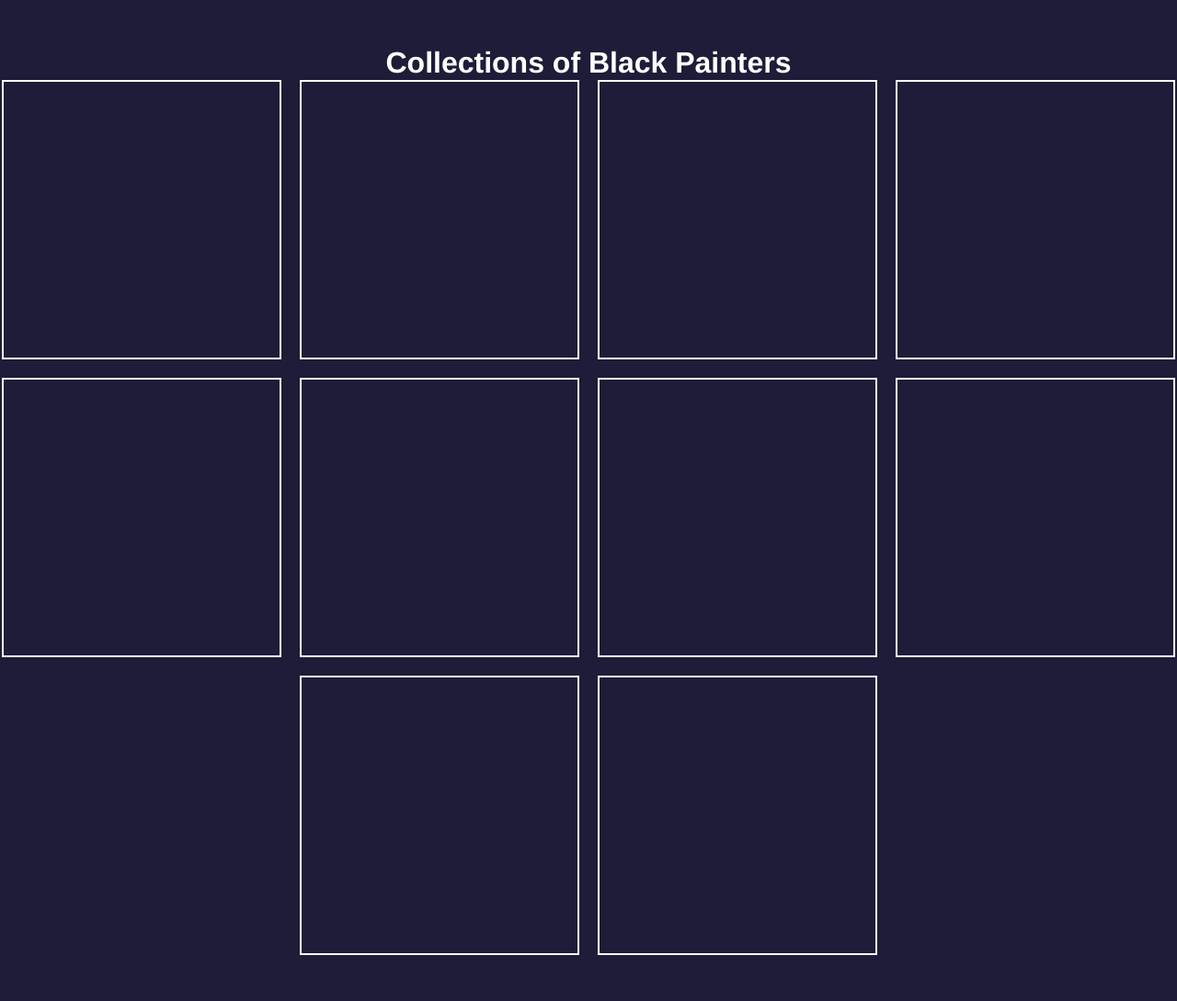
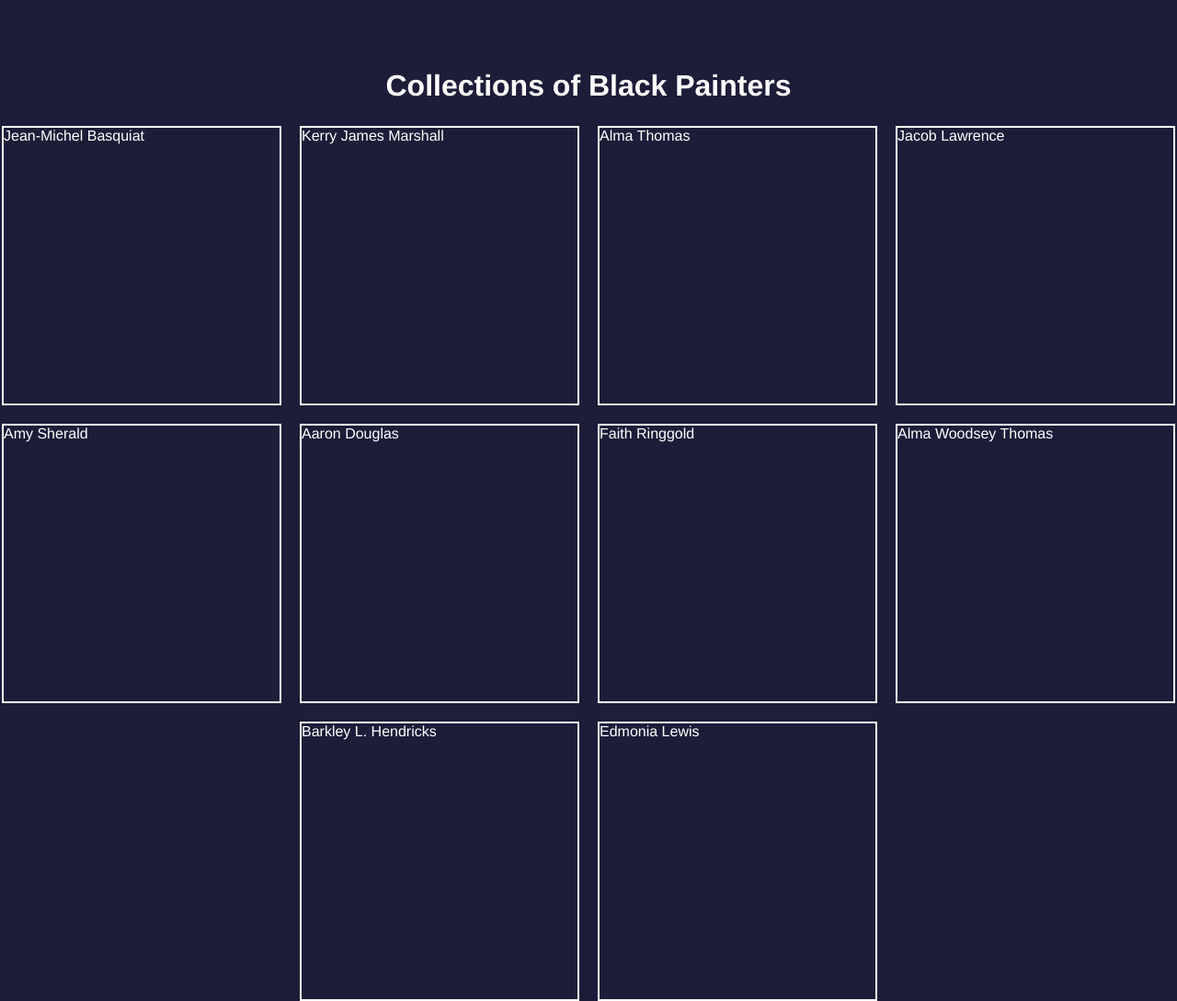
Before and after one commit to JosueSalazaku/the-collection, a website built with Vite: page index.html in a window 1280 px wide. Shown: the whole page at 92% size. Before the commit the page ends 1039 px from the top, so only its background shows below. Built offline with nearby package versions, Linux system fonts and the light colour scheme.

Commit message:
Display Artist Name

```diff
--- a/main.js
+++ b/main.js
@@ -11,6 +11,11 @@ function collectionsCard() {
     paintingCards.classList.add('cards')
     container.appendChild(displayCards);
     displayCards.appendChild(paintingCards);
+
+    let artistName = document.createElement('p')
+    artistName.textContent = painting.artist;
+    paintingCards.appendChild(artistName)
+    console.log(painting.artist)
   })
 }
 collectionsCard()
--- a/style.css
+++ b/style.css
@@ -12,24 +12,30 @@ background-color: rgb(29, 29, 57);
 
 .container {
   margin-top: 50px;
-  width: 100vw; /* Use vw for viewport width */
-  height: 100vh; /* Use vh for viewport height */
+  width: 100vw;
+  height: 100vh;
   display: flex;
   flex-direction: column;
   justify-content: flex-start;
   align-items: center;
 }
 
+h1 {
+  padding: 25px;
+}
+
 .display-cards {
+  height: 100vh;
   display: flex;
-  flex-wrap: wrap; /* Allow cards to wrap onto the next row */
-  justify-content: center; /* Center the cards horizontally */
-  gap: 20px; /* Add some space between cards */
+  flex-direction: row;
+  flex-wrap: wrap;
+  justify-content: center;
+  align-items: center;
+  gap: 20px;
 }
 
 .cards {
   display: flex;
-  flex-wrap: wrap;
   border: solid 2px white;
   width: 300px;
   height: 300px;
```
